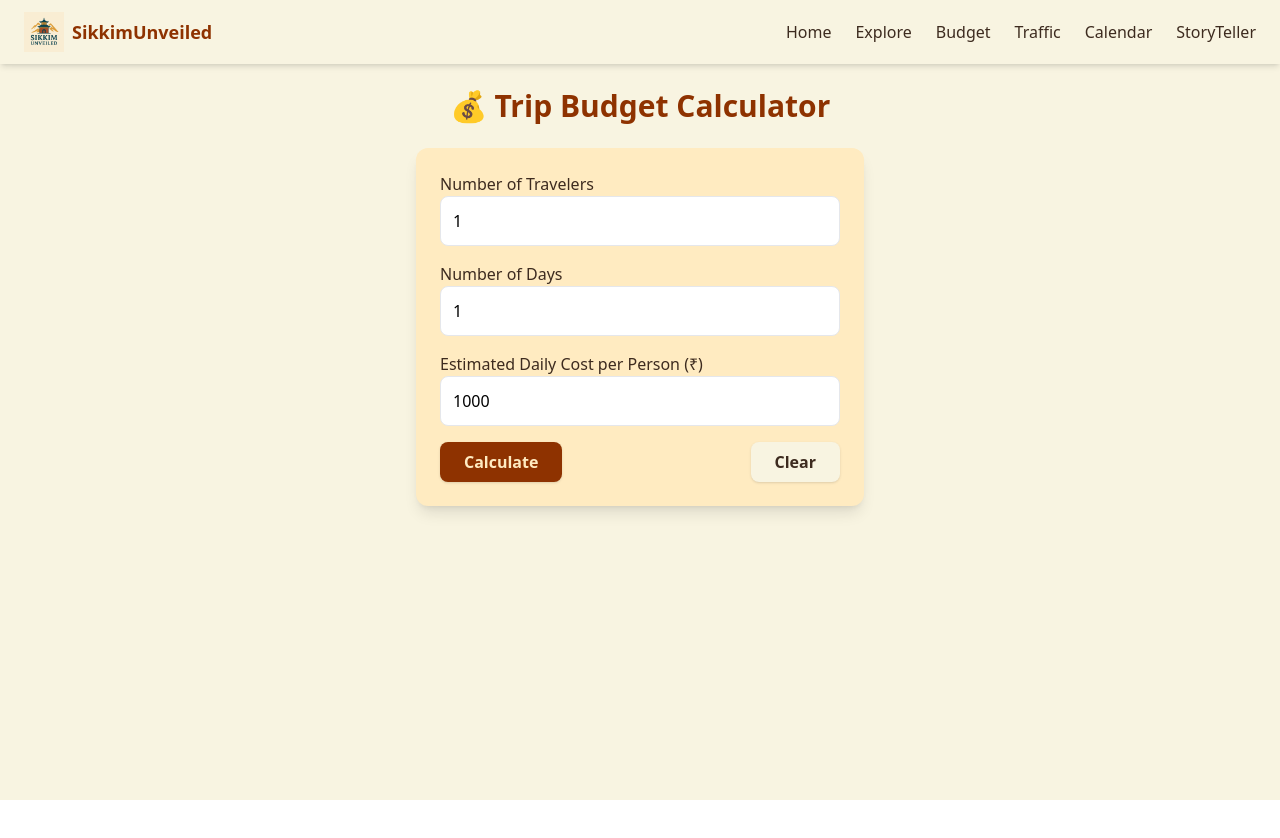
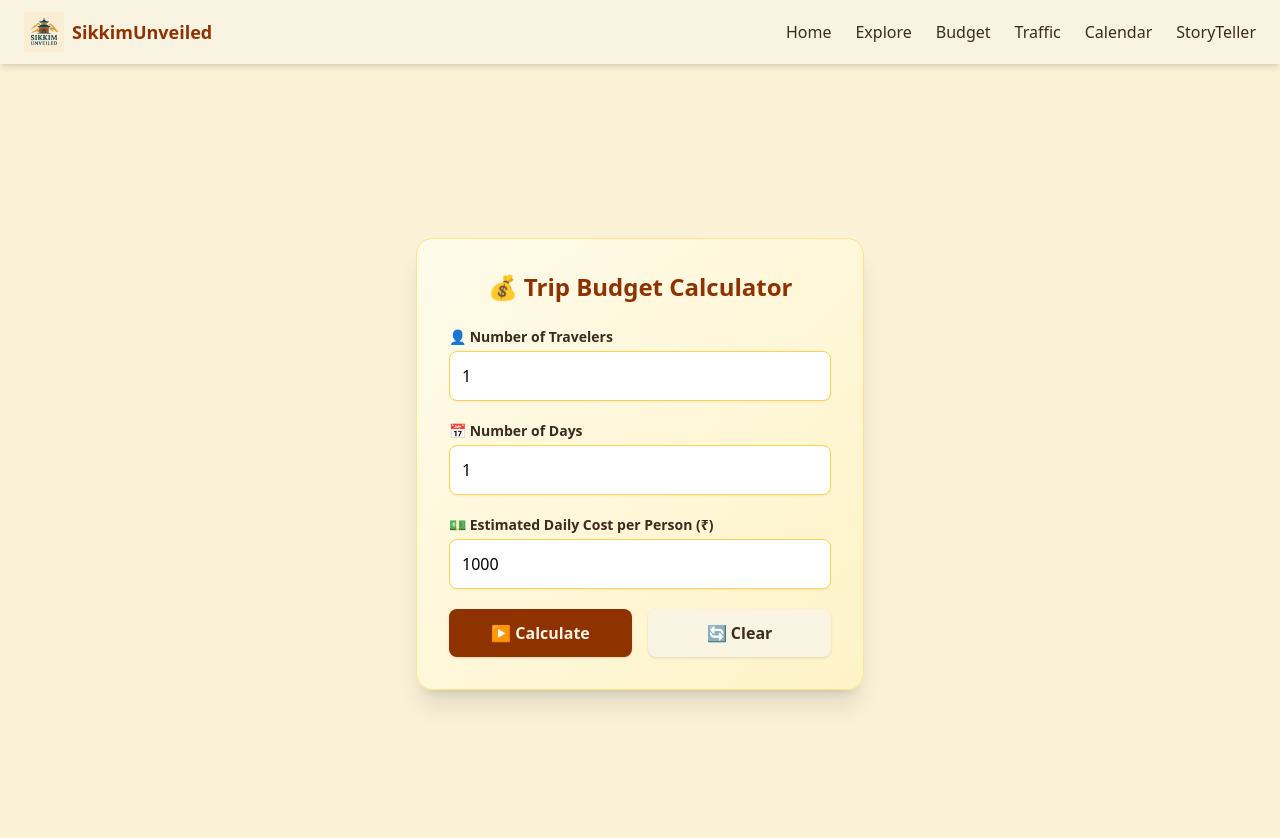
Before and after one commit to omsaxena116/SikkimUnveiled, a Vue app: page /budget in a window 1280 px wide. Shown: the top 838 px of the page. Before the commit the page ends 800 px from the top, so only its background shows below. Built offline with nearby package versions, Linux system fonts and the light colour scheme.

Commit message:
Polished Budget Calculator UI with modern styling

```diff
--- a/src/views/BudgetView.vue
+++ b/src/views/BudgetView.vue
@@ -1,63 +1,124 @@
 <template>
-  <div>
-    <h1 class="text-2xl md:text-3xl font-bold text-primary mb-6 text-center">
-      💰 Trip Budget Calculator
-    </h1>
+  <div class="min-h-screen bg-accent/30 flex items-center justify-center px-4 py-10">
+    <div
+      class="w-full max-w-md bg-gradient-to-br from-amber-50 to-amber-100 p-8 rounded-2xl shadow-xl border border-amber-200"
+    >
+      <!-- Title -->
+      <h1 class="text-2xl font-bold text-primary text-center mb-6 flex items-center justify-center gap-2">
+        💰 Trip Budget Calculator
+      </h1>
 
-    <div class="bg-accent shadow-lg rounded-xl p-6 max-w-md mx-auto">
-      <form @submit.prevent="calculateBudget" class="space-y-4">
+      <!-- Form -->
+      <form @submit.prevent="calculate" class="space-y-5">
+        <!-- Travelers -->
         <div>
-          <label class="block text-dark font-medium">Number of Travelers</label>
-          <input v-model.number="travelers" type="number" min="1"
-            class="w-full p-3 rounded-lg border focus:ring-2 focus:ring-primary" />
+          <label class="block text-sm font-semibold text-dark mb-1">
+            👤 Number of Travelers
+          </label>
+          <input
+            v-model="travelers"
+            type="number"
+            min="1"
+            class="w-full p-3 rounded-lg border border-amber-300 shadow-sm focus:ring-2 focus:ring-primary focus:outline-none"
+            placeholder="Enter number of travelers"
+            required
+          />
         </div>
 
+        <!-- Days -->
         <div>
-          <label class="block text-dark font-medium">Number of Days</label>
-          <input v-model.number="days" type="number" min="1"
-            class="w-full p-3 rounded-lg border focus:ring-2 focus:ring-primary" />
+          <label class="block text-sm font-semibold text-dark mb-1">
+            📅 Number of Days
+          </label>
+          <input
+            v-model="days"
+            type="number"
+            min="1"
+            class="w-full p-3 rounded-lg border border-amber-300 shadow-sm focus:ring-2 focus:ring-primary focus:outline-none"
+            placeholder="Enter number of days"
+            required
+          />
         </div>
 
+        <!-- Daily Cost -->
         <div>
-          <label class="block text-dark font-medium">Estimated Daily Cost per Person (₹)</label>
-          <input v-model.number="dailyCost" type="number" min="0"
-            class="w-full p-3 rounded-lg border focus:ring-2 focus:ring-primary" />
+          <label class="block text-sm font-semibold text-dark mb-1">
+            💵 Estimated Daily Cost per Person (₹)
+          </label>
+          <input
+            v-model="dailyCost"
+            type="number"
+            min="100"
+            class="w-full p-3 rounded-lg border border-amber-300 shadow-sm focus:ring-2 focus:ring-primary focus:outline-none"
+            placeholder="Enter daily cost"
+            required
+          />
         </div>
 
-        <div class="flex justify-between">
-          <button type="submit" class="px-6 py-2 rounded-lg bg-primary text-accent font-semibold shadow hover:bg-secondary">
-            Calculate
+        <!-- Buttons -->
+        <div class="flex gap-4 justify-between">
+          <button
+            type="submit"
+            class="flex-1 px-4 py-3 rounded-lg bg-primary text-light font-semibold shadow hover:bg-secondary transition flex items-center justify-center gap-2"
+          >
+            ▶️ Calculate
           </button>
-          <button type="button" @click="resetForm" class="px-6 py-2 rounded-lg bg-light text-dark font-semibold shadow hover:bg-secondary">
-            Clear
+          <button
+            type="button"
+            @click="clearForm"
+            class="flex-1 px-4 py-3 rounded-lg bg-light text-dark font-semibold shadow hover:bg-accent transition flex items-center justify-center gap-2"
+          >
+            🔄 Clear
           </button>
         </div>
       </form>
 
-      <div v-if="result !== null" class="mt-6 p-4 bg-light rounded-lg shadow text-center">
-        <h2 class="font-bold text-primary">Estimated Trip Cost</h2>
-        <p class="text-lg text-dark mt-2">₹ {{ result }}</p>
+      <!-- Result -->
+      <div
+        v-if="result"
+        class="mt-6 p-5 bg-white/90 rounded-xl shadow-md border border-amber-200 animate-fade-in"
+      >
+        <h2 class="text-lg font-semibold text-primary mb-2">💡 Estimated Total Cost</h2>
+        <p class="text-xl font-bold text-dark">₹ {{ result.toLocaleString() }}</p>
+        <p class="text-sm text-gray-600 mt-1">for {{ travelers }} travelers × {{ days }} days</p>
       </div>
     </div>
   </div>
 </template>
 
 <script setup>
-import { ref } from "vue"
+import { ref } from "vue";
 
-const travelers = ref(1)
-const days = ref(1)
-const dailyCost = ref(1000)
-const result = ref(null)
+const travelers = ref(1);
+const days = ref(1);
+const dailyCost = ref(1000);
+const result = ref(null);
 
-function calculateBudget() {
-  result.value = travelers.value * days.value * dailyCost.value
+const calculate = () => {
+  result.value = travelers.value * days.value * dailyCost.value;
+};
+
+const clearForm = () => {
+  travelers.value = 1;
+  days.value = 1;
+  dailyCost.value = 1000;
+  result.value = null;
+};
+</script>
+
+<style>
+/* Simple fade-in animation */
+@keyframes fade-in {
+  from {
+    opacity: 0;
+    transform: translateY(10px);
+  }
+  to {
+    opacity: 1;
+    transform: translateY(0);
+  }
 }
-
-function resetForm() {
-  travelers.value = 1
-  days.value = 1
-  dailyCost.value = 1000
-  result.value = null
+.animate-fade-in {
+  animation: fade-in 0.5s ease-out;
 }
-</script>
+</style>
```
